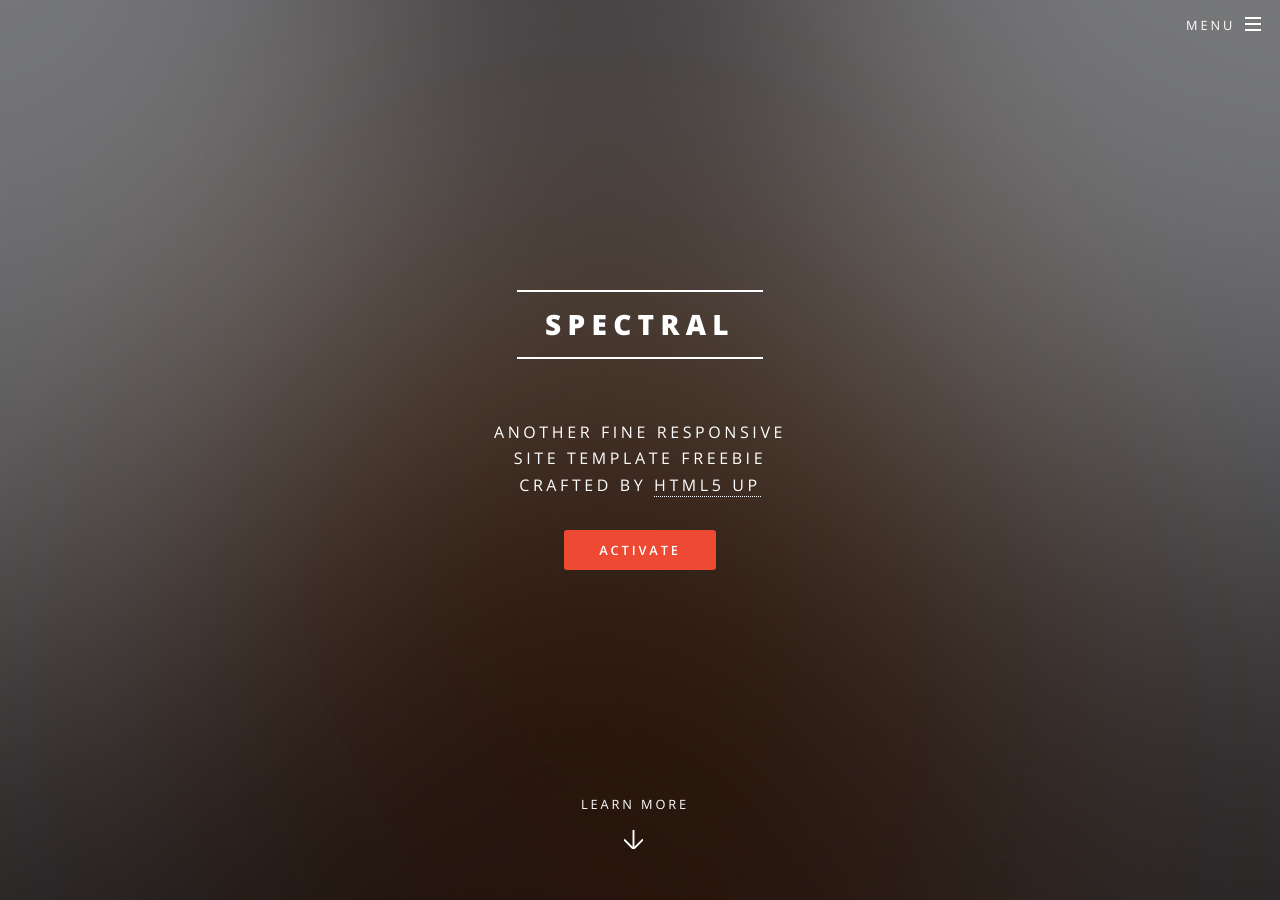
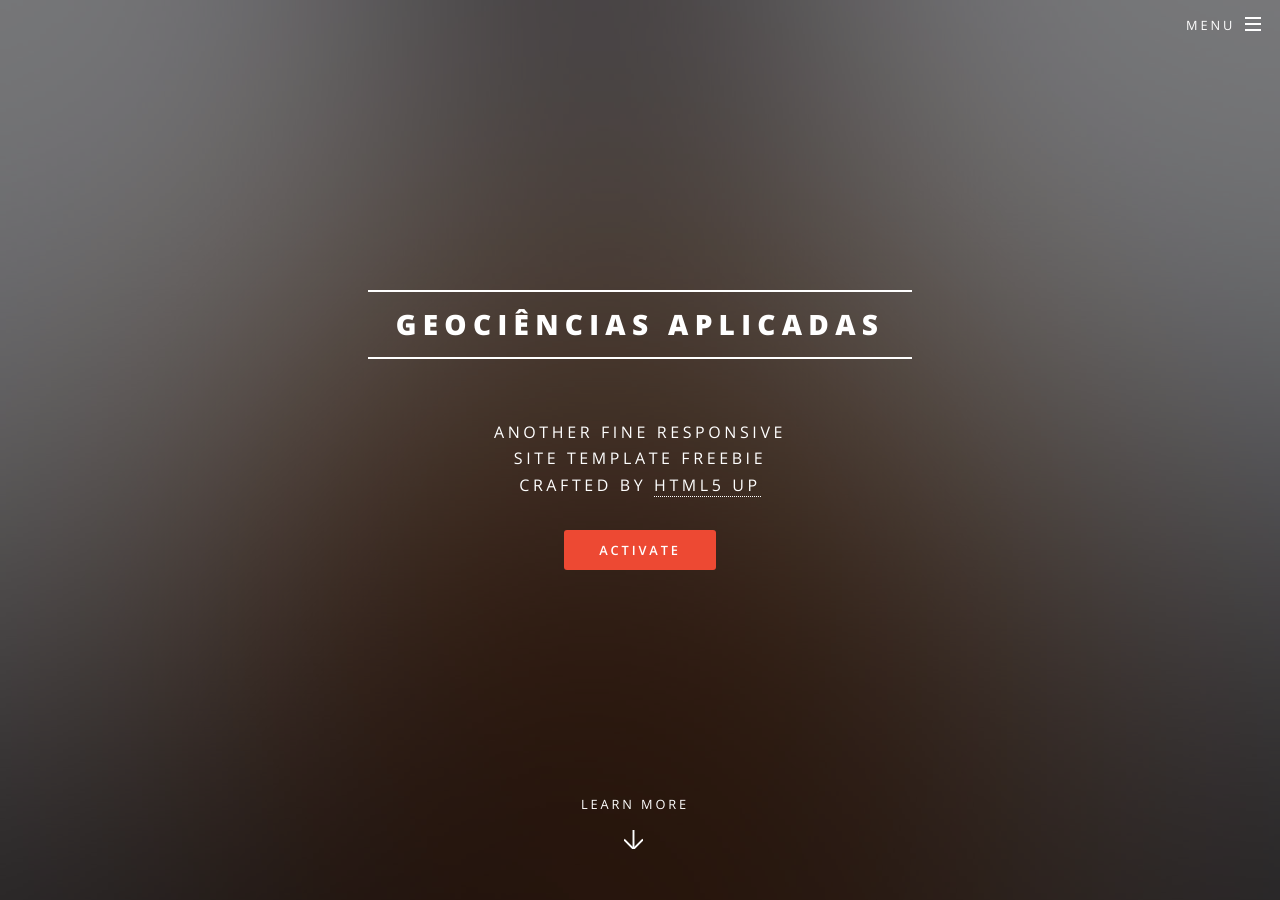
Before and after one commit to clavarini/clavarini.github.io, a Jekyll site: the page built from index.html, in a window 1280 px wide and 900 px high. Built offline with Jekyll 4.4.1, drawn with Linux system fonts in a browser that asks for light colours.

Commit message:
Add Jekyll starter files

```diff
--- a/_config.yml
+++ b/_config.yml
@@ -2,7 +2,7 @@
 #
 
 # Site settings
-title: Spectral
+title: Geociências Aplicadas
 description: |
   Another fine responsive
   site template freebie
```
